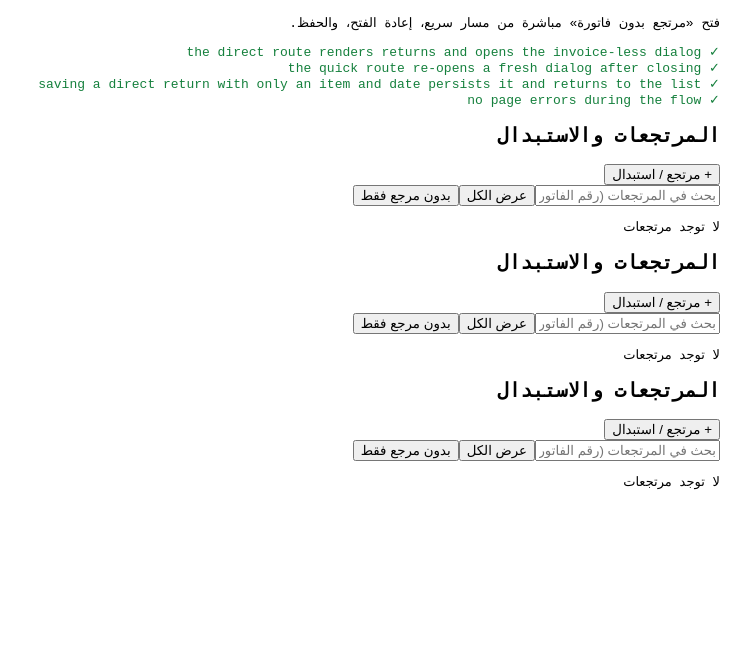
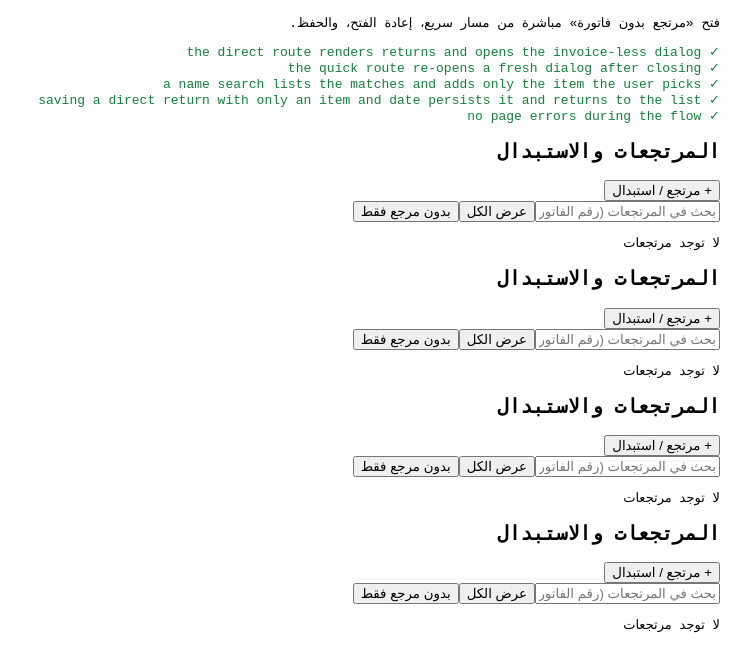
Before and after one commit to mohammedabushaban/beestore, a plain HTML site: page tests/ui-quick-return.html in a window 1280 px wide. Shown: the part 74-746 px from the top of the page, without its empty margins (536-1280 px from the left). Drawn offline with Linux system fonts and the light colour scheme.

Commit message:
Let the user pick the item in invoice-less return search
A name search used to add the first matching variant. Searches now list
the matches (name, size/colour, item code, barcode, price, stock) and add
only the one the user taps; an exact barcode (scan) still adds directly.
The exchange item picker uses the same lookup. ui-quick-return.html
covers the new flow (5/5).

Co-Authored-By: Claude Opus 5.5 <noreply@anthropic.com>
Claude-Session: https://claude.ai/code/session_01BKugNCppt92UqG8V55zfzK

```diff
--- a/js/pages/returns.js
+++ b/js/pages/returns.js
@@ -162,6 +162,50 @@
   }
 
   /** v4 R9: item-only return without an invoice reference. */
+  /**
+   * Item lookup for return/exchange forms. A scanned or typed barcode that
+   * matches exactly one item adds it at once; any other search lists the
+   * matches so the user picks the right product, size and colour.
+   * @param {HTMLElement} results container for the match list
+   * @param {function(object)} onPick called with the chosen variant
+   * @returns {function(string): Promise<void>} lookup(query)
+   */
+  function _variantLookup(results, onPick) {
+    const clear = () => { results.innerHTML = ''; };
+    return async function lookup(query) {
+      const q = String(query || '').trim();
+      clear();
+      if (!q) return;
+      const res = await BeeStore.api.variants.search(q);
+      const matches = res.ok ? res.data : [];
+      const exact = matches.filter(v => v.barcode && String(v.barcode) === q);
+      if (exact.length === 1) { onPick(exact[0]); return; }
+      if (matches.length === 0) { toast('الصنف غير موجود', 'error'); return; }
+      const LIMIT = 30;
+      results.appendChild(el('p', { class: 'form-hint' },
+        matches.length + ' نتيجة — اختر الصنف' +
+        (matches.length > LIMIT ? ' (يُعرض أول ' + LIMIT + '، حدّد البحث أكثر)' : '')));
+      for (const v of matches.slice(0, LIMIT)) {
+        const details = [v.size, v.color].filter(Boolean).join(' / ');
+        const meta = [
+          v.itemCode || v.productItemCode || '',
+          v.barcode ? 'باركود ' + v.barcode : '',
+          'السعر ' + formatMoney(Number(v.priceMinor) || 0),
+          'المتوفر ' + (Number(v.quantity) || 0),
+        ].filter(Boolean).join(' • ');
+        results.appendChild(el('button', {
+          class: 'search-result-item',
+          type: 'button',
+          onclick: () => { clear(); onPick(v); },
+        }, [
+          el('span', { class: 'search-result-name' },
+            (v.productName || 'صنف') + (details ? ' — ' + details : '')),
+          el('span', { class: 'search-result-meta' }, meta),
+        ]));
+      }
+    };
+  }
+
   async function _showUnlinkedReturnForm(options) {
     options = options || {};
     const items = [];
@@ -197,6 +241,8 @@
       }, [
         el('span', { style: 'flex:1;min-width:160px;' }, [
           (item.productName || variant.productId),
+          [variant.size, variant.color].filter(Boolean).length
+            ? ' — ' + [variant.size, variant.color].filter(Boolean).join(' / ') : '',
           item.itemCode ? ' · ' + item.itemCode : '',
           ' — القائمة: ' + formatMoney(item.listPriceMinor),
         ].join('')),
@@ -217,19 +263,7 @@
       searchInput.focus();
     }
 
-    async function addByQuery(query) {
-      const q = String(query || '').trim();
-      if (!q) return;
-      let variant = null;
-      const barcodeRes = await BeeStore.api.variants.byBarcode(q);
-      if (barcodeRes.ok && barcodeRes.data) variant = barcodeRes.data;
-      else {
-        const searchRes = await BeeStore.api.variants.search(q);
-        if (searchRes.ok && searchRes.data.length > 0) variant = searchRes.data[0];
-      }
-      if (!variant) { toast('الصنف غير موجود', 'error'); return; }
-      addVariant(variant);
-    }
+    const addByQuery = _variantLookup(results, addVariant);
 
     searchInput.addEventListener('keydown', async (e) => {
       if (e.key !== 'Enter') return;
@@ -453,17 +487,8 @@
     const results = el('div', { class: 'search-results' });
     const itemsDiv = el('div', { id: 'exchange-items' });
 
-    async function addByQuery(q) {
-      q = String(q || '').trim();
-      if (!q) return;
-      let variant = null;
-      const barcodeRes = await BeeStore.api.variants.byBarcode(q);
-      if (barcodeRes.ok && barcodeRes.data) variant = barcodeRes.data;
-      else {
-        const sRes = await BeeStore.api.variants.search(q);
-        if (sRes.ok && sRes.data.length > 0) variant = sRes.data[0];
-      }
-      if (!variant) { toast('الصنف غير موجود', 'error'); return; }
+    function addVariant(variant) {
+      if (!variant || !variant.id) return;
       if (items.some(it => it.variantId === variant.id)) { toast('الصنف مضاف مسبقاً', 'error'); return; }
       const qtyEl = input('number', '1', { min: 1, style: 'width:60px' });
       const item = {
@@ -491,6 +516,7 @@
       searchInput.value = '';
       searchInput.focus();
     }
+    const addByQuery = _variantLookup(results, addVariant);
 
     searchInput.addEventListener('keydown', async (e) => {
       if (e.key !== 'Enter') return;
--- a/sw.js
+++ b/sw.js
@@ -14,7 +14,7 @@
 
 const CACHE_PREFIX = 'beestore-v3-lite-';
 // >>> BEGIN GENERATED PRECACHE (run: node scripts/build-sw-list.js)
-const CACHE_VERSION = 'beestore-v3-lite-0916371cb2fb';
+const CACHE_VERSION = 'beestore-v3-lite-7d1551948397';
 const PRECACHE = [
   './bee.jpg',
   './css/app.css',
--- a/tests/ui-quick-return.html
+++ b/tests/ui-quick-return.html
@@ -149,6 +149,17 @@
         date: today,
       })).data;
 
+      // A second product whose name also matches «قميص»: a name search must
+      // list both and let the user choose, never add the first match.
+      assert((await api.products.quickAdd({
+        name: 'قميص أحمر',
+        barcode: '6281000000024',
+        costMinor: 600,
+        priceMinor: 1200,
+        openingQuantity: 3,
+        date: today,
+      })).ok, 'second product');
+
       BeeStore.router = {
         currentRoute: '/returns/direct',
         navigate: (path) => { navCalls.push(path); },
@@ -185,6 +196,25 @@
           const { overlay } = await openDirect();
           assert((overlay.textContent || '').indexOf('مرتجع بدون فاتورة') >= 0,
             'الحوار لم يُفتح مرة أخرى');
+          overlay.querySelector('.btn-close').click();
+          await waitFor(() => !document.querySelector('.dialog-overlay'), 'إغلاق الحوار');
+        });
+
+        await test('a name search lists the matches and adds only the item the user picks', async () => {
+          const { overlay } = await openDirect();
+          const search = overlay.querySelector('input[placeholder^="باركود أو اسم الصنف"]');
+          search.value = 'قميص';
+          buttonByText(overlay, 'بحث').click();
+          await waitFor(() => overlay.querySelectorAll('.search-result-item').length === 2, 'قائمة النتائج');
+          assert(!overlay.querySelector('.return-line'), 'لا يجب إضافة أي صنف قبل الاختيار');
+          const red = Array.from(overlay.querySelectorAll('.search-result-item'))
+            .find(b => (b.textContent || '').indexOf('قميص أحمر') >= 0);
+          assert(red, 'الصنف الثاني غير موجود في النتائج');
+          red.click();
+          const line = await waitFor(() => overlay.querySelector('.return-line'), 'إضافة الصنف المختار');
+          assert((line.textContent || '').indexOf('قميص أحمر') >= 0, 'أُضيف صنف غير الذي اخترته');
+          assert(overlay.querySelectorAll('.return-line').length === 1, 'يجب إضافة صنف واحد فقط');
+          assert(overlay.querySelectorAll('.search-result-item').length === 0, 'القائمة يجب أن تُغلق بعد الاختيار');
           overlay.querySelector('.btn-close').click();
           await waitFor(() => !document.querySelector('.dialog-overlay'), 'إغلاق الحوار');
         });
```
Also changed, not shown: 2 other files.
